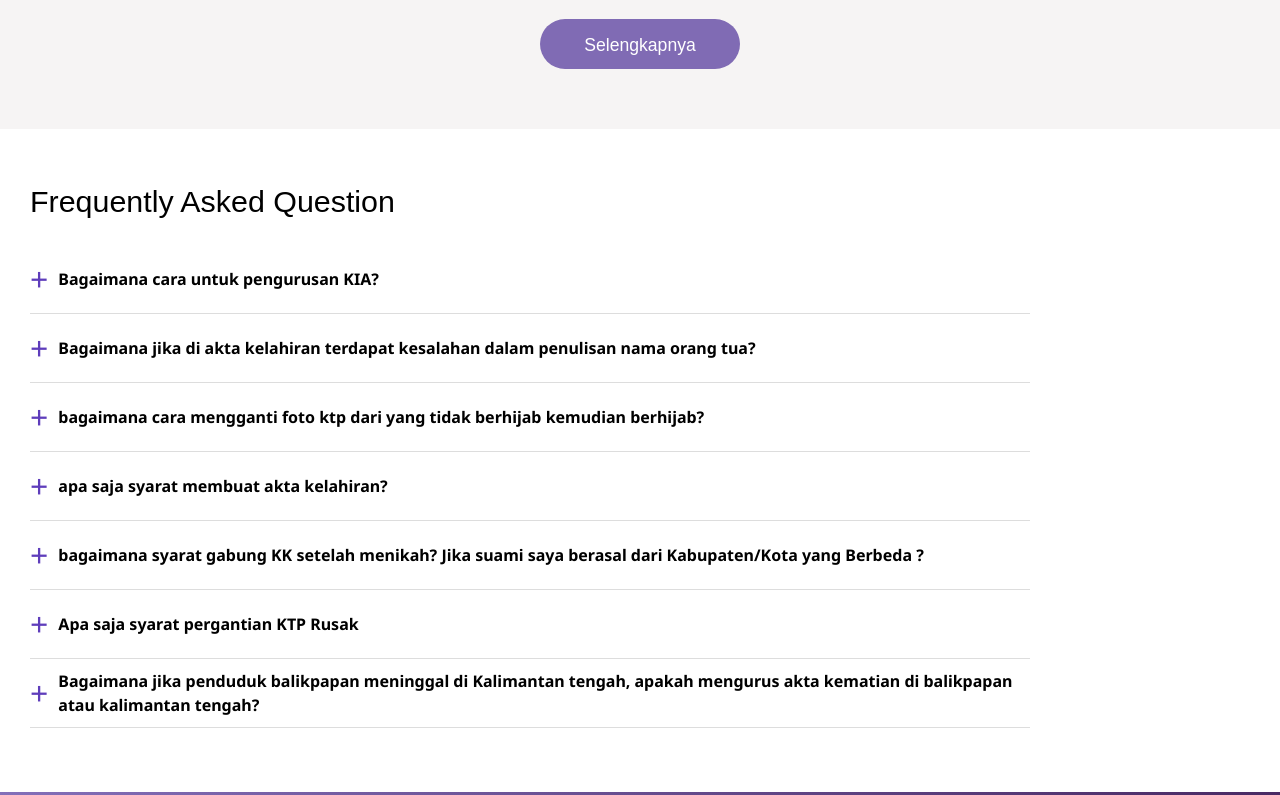
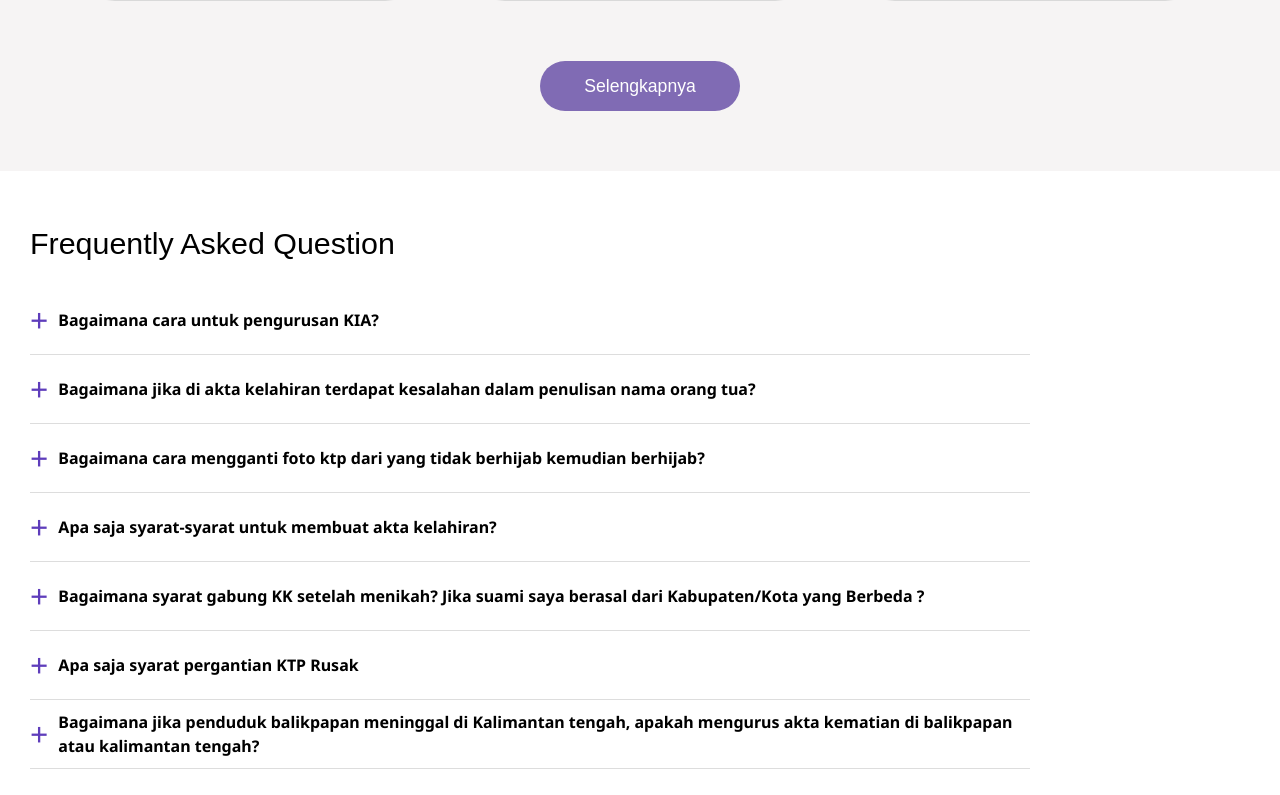
Before and after one commit to TatakAdi/Website-Kependudukan-Balikpapan, a React (Vite) app: page / in a window 1280 px wide. Shown: the part 2002-2797 px from the top of the page. Built offline with nearby package versions, Linux system fonts and the light colour scheme; a web font is replaced by a local one.

Commit message:
Minor fixing

```diff
--- a/src/Components/faqBox.jsx
+++ b/src/Components/faqBox.jsx
@@ -39,18 +39,18 @@ function FaqBox() {
     },
     {
       question:
-        "bagaimana cara mengganti foto ktp dari yang tidak berhijab kemudian berhijab?",
+        "Bagaimana cara mengganti foto ktp dari yang tidak berhijab kemudian berhijab?",
       answer:
         'Anda bisa mengajukan pelayanan "Ganti EKTP karena perubahan data" jika ingin melakukan perubahan foto atau data-data yang lainnya',
     },
     {
-      question: "apa saja syarat membuat akta kelahiran?",
+      question: "Apa saja syarat-syarat untuk membuat akta kelahiran?",
       answer:
-        "Yang jelas punya anak, ama antar pasangan udah nikah, kan malu yak hamil diluar nikah. Mana mulut orang Indo kebanyakan bikin geleng-geleng kepala semua",
+        "Yang jelas punya anak, sama antar pasangan udah nikah, kan malu yak hamil diluar nikah. Mana mulut orang Indo kebanyakan bikin geleng-geleng kepala semua",
     },
     {
       question:
-        "bagaimana syarat gabung KK setelah menikah? Jika suami saya berasal dari Kabupaten/Kota yang Berbeda ?",
+        "Bagaimana syarat gabung KK setelah menikah? Jika suami saya berasal dari Kabupaten/Kota yang Berbeda ?",
       answer:
         "Anda bisa meminta suami anda untuk melakukan pergantian EKTP dengan menyesuaikan data tempat tinggal yang disetujui oleh Anda dan Suami Anda, baru setelah itu Anda bisa mengajukan pelayanan pembuatan Kartu Keluarga baru",
     },
--- a/src/LandingPage.jsx
+++ b/src/LandingPage.jsx
@@ -1,7 +1,7 @@
 import React, { useEffect, useState } from "react";
 import { useLocation, Link } from "react-router-dom";
 import beritaData from "./data/berita.json";
-import fotoTest from "./assets/Coding3.jpg";
+import fotoTest from "./assets/Pengenalan.jpg";
 import Header from "./Components/Header";
 import FormBox from "./Components/formBox";
 import BoxBerita from "./Components/berita";
```
Also changed, not shown: src/assets/Pengenalan.jpg (added).
